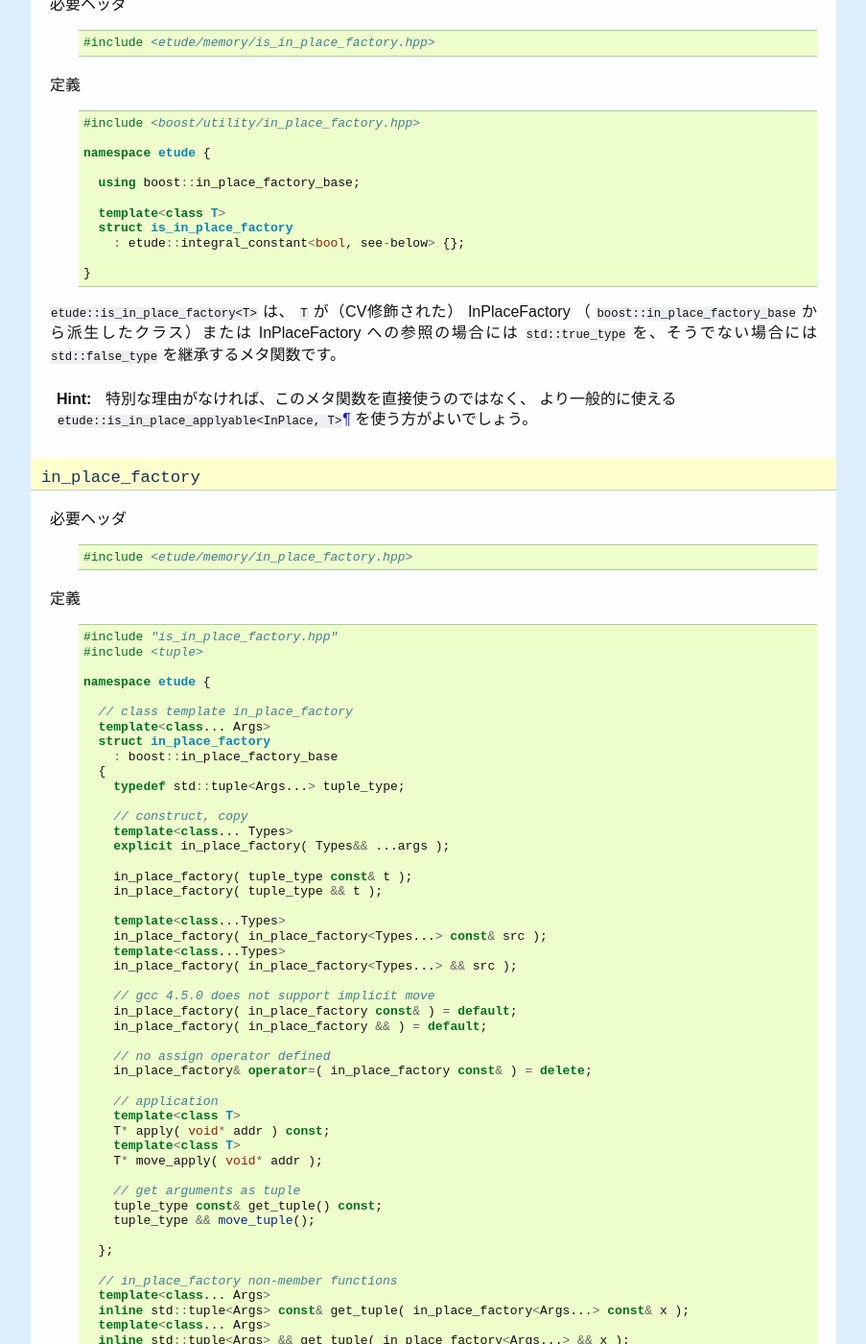
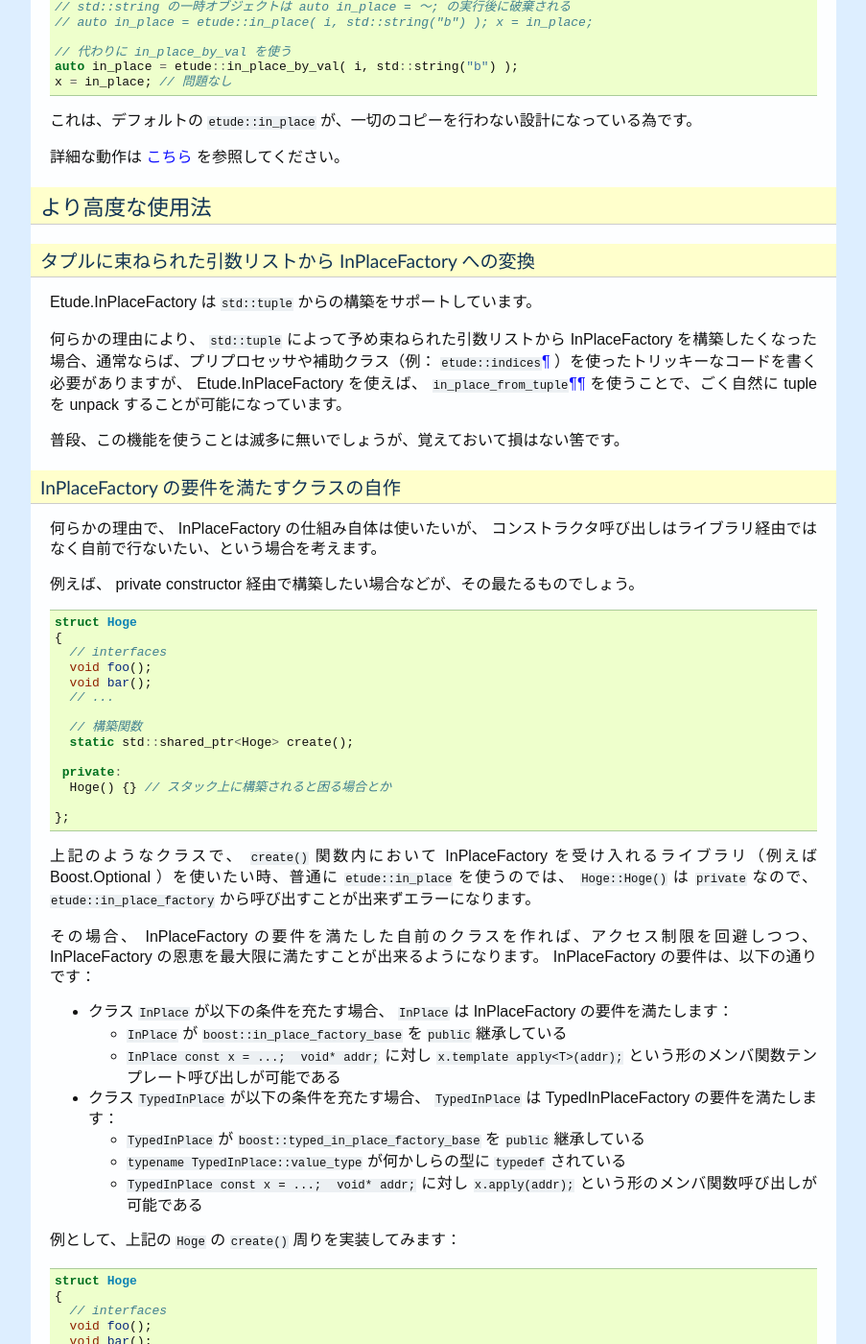
Before and after one commit to gintenlabo/etude, a Sphinx documentation site: the page built from docs/in-place.rst, in a window 1280 px wide and 1400 px high, scrolled down 2382 px. Shown: the whole window at 96% size, without its empty margins (198-1101 px from the left). Built offline with Sphinx 7.4.7, drawn with Linux system fonts in a browser that asks for light colours; some of the changed text lies outside the part shown.

Commit message:
InPlaceFactory のドキュメントに使い方を追加

```diff
--- a/docs/in-place.rst
+++ b/docs/in-place.rst
@@ -127,7 +127,147 @@ Etude.InPlaceFactories には用意されています。
 使い方（利用側）
 ================
 
-under construction...
+基本的な使用法
+--------------
+
+InPlaceFactory を受け入れるクラスを書かないならば、専ら
+``etude::in_place``\ :ref:`¶<in_place>`\ :ref:`¶<in_place typed>`
+の使い方さえ覚えれば、それだけで 問題なく InPlaceFactory の恩恵にあやかることが出来ます。
+
+その際に気をつけることは一点、
+``etude::in_place``\ :ref:`¶<in_place>`\ :ref:`¶<in_place typed>`
+を呼び出した結果を、変数に束縛したり、関数の戻り値として使う場合には、
+``etude::in_place`` ではなく
+``etude::in_place_by_val``\ :ref:`¶<in_place_by_val>`\ :ref:`¶<in_place_by_val typed>`
+を使う、ということだけです： ::
+
+  int i = 5;
+
+  boost::optional<T> x( etude::in_place( i, std::string("a") ) ); // 問題なし
+
+  // ダメ。
+  // std::string の一時オブジェクトは auto in_place = ～; の実行後に破棄される
+  // auto in_place = etude::in_place( i, std::string("b") ); x = in_place;
+
+  // 代わりに in_place_by_val を使う
+  auto in_place = etude::in_place_by_val( i, std::string("b") );
+  x = in_place; // 問題なし
+
+
+これは、デフォルトの ``etude::in_place`` が、一切のコピーを行わない設計になっている為です。
+
+詳細な動作は :ref:`こちら<in_place>` を参照してください。
+
+
+より高度な使用法
+----------------
+
+タプルに束ねられた引数リストから InPlaceFactory への変換
+~~~~~~~~~~~~~~~~~~~~~~~~~~~~~~~~~~~~~~~~~~~~~~~~~~~~~~~~
+
+Etude.InPlaceFactory は ``std::tuple`` からの構築をサポートしています。
+
+何らかの理由により、 ``std::tuple`` によって予め束ねられた引数リストから InPlaceFactory
+を構築したくなった場合、通常ならば、プリプロセッサや補助クラス（例：
+``etude::indices``\ :ref:`¶<indices>` ）を使ったトリッキーなコードを書く必要がありますが、
+Etude.InPlaceFactory を使えば、
+``in_place_from_tuple``\ :ref:`¶<in_place_from_tuple>`\ :ref:`¶<in_place_from_tuple typed>`
+を使うことで、ごく自然に tuple を unpack することが可能になっています。
+
+普段、この機能を使うことは滅多に無いでしょうが、覚えておいて損はない筈です。
+
+
+InPlaceFactory の要件を満たすクラスの自作
+~~~~~~~~~~~~~~~~~~~~~~~~~~~~~~~~~~~~~~~~~
+
+何らかの理由で、 InPlaceFactory の仕組み自体は使いたいが、
+コンストラクタ呼び出しはライブラリ経由ではなく自前で行ないたい、という場合を考えます。
+
+例えば、 private constructor 経由で構築したい場合などが、その最たるものでしょう。
+
+::
+
+  struct Hoge
+  {
+    // interfaces
+    void foo();
+    void bar();
+    // ...
+
+    // 構築関数
+    static std::shared_ptr<Hoge> create();
+
+   private:
+    Hoge() {} // スタック上に構築されると困る場合とか
+
+  };
+
+上記のようなクラスで、 ``create()`` 関数内において InPlaceFactory を受け入れるライブラリ（例えば
+Boost.Optional ）を使いたい時、普通に ``etude::in_place`` を使うのでは、 ``Hoge::Hoge()`` は
+``private`` なので、 ``etude::in_place_factory`` から呼び出すことが出来ずエラーになります。
+
+その場合、 InPlaceFactory の要件を満たした自前のクラスを作れば、アクセス制限を回避しつつ、
+InPlaceFactory の恩恵を最大限に満たすことが出来るようになります。
+InPlaceFactory の要件は、以下の通りです：
+
+- クラス ``InPlace`` が以下の条件を充たす場合、
+  ``InPlace`` は InPlaceFactory の要件を満たします：
+
+  - ``InPlace`` が ``boost::in_place_factory_base`` を ``public`` 継承している
+  - ``InPlace const x = ...;  void* addr;`` に対し
+    ``x.template apply<T>(addr);`` という形のメンバ関数テンプレート呼び出しが可能である
+
+- クラス ``TypedInPlace`` が以下の条件を充たす場合、
+  ``TypedInPlace`` は TypedInPlaceFactory の要件を満たします：
+
+  - ``TypedInPlace`` が ``boost::typed_in_place_factory_base`` を ``public`` 継承している
+  - ``typename TypedInPlace::value_type`` が何かしらの型に ``typedef`` されている
+  - ``TypedInPlace const x = ...;  void* addr;`` に対し
+    ``x.apply(addr);`` という形のメンバ関数呼び出しが可能である
+
+例として、上記の ``Hoge`` の ``create()`` 周りを実装してみます： ::
+
+  struct Hoge
+  {
+    // interfaces
+    void foo();
+    void bar();
+    // ...
+
+    static std::shared_ptr<Hoge> create();
+
+   private:
+    Hoge() {}
+
+    // この場合は TypedInPlace が妥当
+    struct Construct
+      : boost::typed_in_place_factory_base
+    {
+      typedef Hoge value_type;
+
+      void apply( void* addr ) const {
+        ::new(addr) Hoge();
+      }
+    };
+
+  };
+
+  // 構築関数 本体
+  inline std::shared_ptr<Hoge> Hoge::create() {
+    auto p = std::make_shared<boost::optional<Hoge>>();
+
+    // *p = etude::in_place();  // ダメ
+    *p = Hoge::Construct();
+    return std::shared_ptr<Hoge>( std::move(p), p->get_ptr() );
+  }
+
+このように ``Hoge::create()`` を実装することで、単純に ::
+
+  inline std::shared_ptr<Hoge> Hoge::create() {
+    return std::shared_ptr<Hoge>( new Hoge() );
+  }
+
+と書くのに比べ、メモリ確保回数を減らすことが可能になります。
 
 
 使い方（実装側）
@@ -492,6 +632,11 @@ under construction...
   といった面倒な手間をなくすために提供されています。
 
 
+.. index::
+  single: In-Place Factories; in_place
+
+.. _in_place:
+
 function template ``in_place``
 ~~~~~~~~~~~~~~~~~~~~~~~~~~~~~~
 
@@ -1061,6 +1201,11 @@ TypedInPlaceFactory への参照の場合には ``std::true_type`` を、そう
   といった面倒な手間をなくすために提供されています。
 
 
+.. index::
+  single: In-Place Factories; in_place
+
+.. _in_place typed:
+
 function template ``in_place`` (typed version)
 ~~~~~~~~~~~~~~~~~~~~~~~~~~~~~~~~~~~~~~~~~~~~~~
 
```
Also changed, not shown: other parts of docs/in-place.rst (+0 -10 lines).
